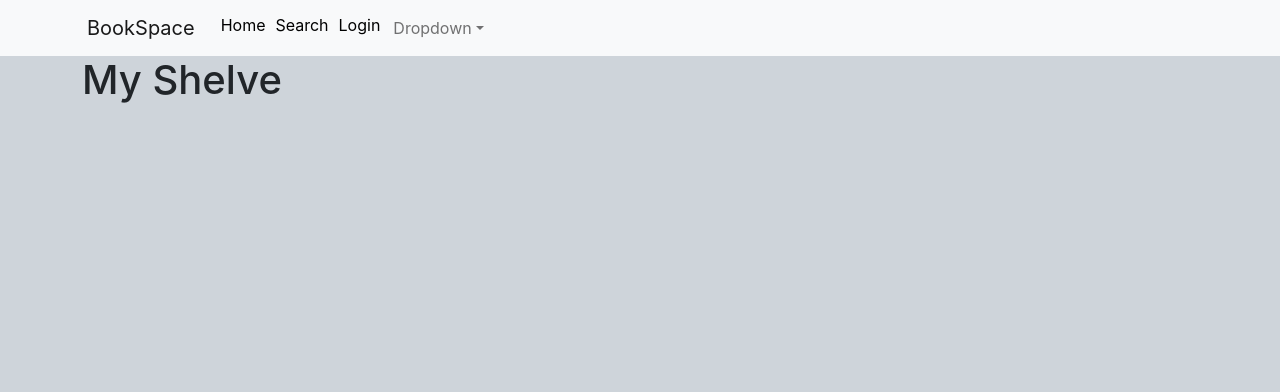
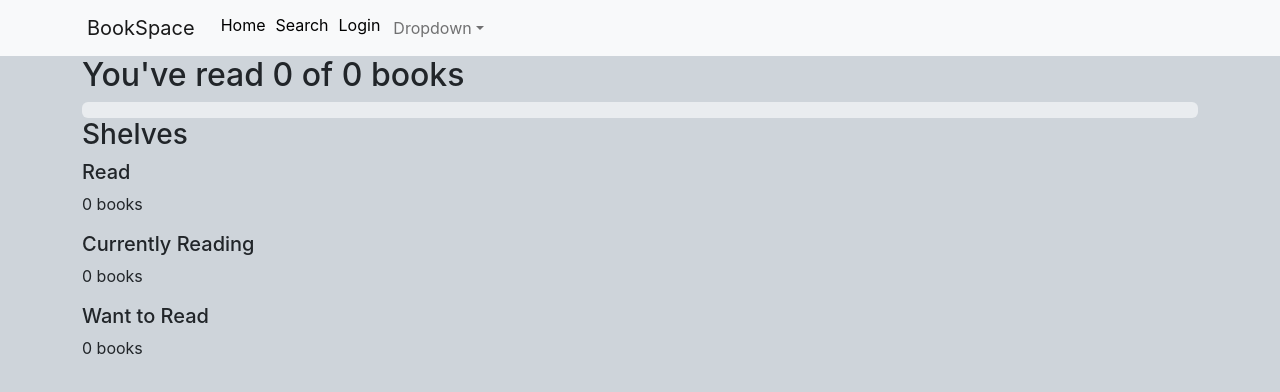
Before and after one commit to Zayd-R/bookspace-django-backend, a React (Create React App) app in the folder frontend/books/: page /my-shelve in a window 1280 px wide. Shown: the top 392 px of the page. Built offline with nearby package versions, Linux system fonts and the light colour scheme.

Commit message:
Progress with user shelve

```diff
--- a/frontend/books/src/App.js
+++ b/frontend/books/src/App.js
@@ -27,15 +27,18 @@ import BookService from './services/books'
 
 function App() {
   const [data, setData] = useState([])
+  const [userBooks, setUserBooks] = useState([])
   const user = useSelector((state) => state.user)
   const dispatch = useDispatch()
   // console.log(user)
   // make sure to not run this hook unless there is a user , or the server will not reponse and the frontend will get error
-  useEffect(()=>{
-    if(user){
-      BookService.getUserBooks()
+  useEffect(() => {
+    if (user) {
+      BookService.getUserBooks().then((initialUserBooks) =>
+        setUserBooks(initialUserBooks)
+      )
     }
-  },[user])
+  }, [user])
 
   useEffect(() => {
     const booksData = JSON.parse(window.localStorage.getItem('lastSearch'))
@@ -166,7 +169,10 @@ function App() {
           />
 
           <Route path='/login' element={<LoginForm />} />
-          <Route path='/my-shelve' element={<UserShelve />} />
+          <Route
+            path='/my-shelve'
+            element={<UserShelve userBooks={userBooks} />}
+          />
         </Routes>
       </div>
     </>
--- a/frontend/books/src/componets/Books.js
+++ b/frontend/books/src/componets/Books.js
@@ -11,11 +11,12 @@ const Books = ({ data }) => {
   const PAGES = Math.round(data.length / DATA_LIMIT)
   const lastSearch = JSON.parse(window.localStorage.getItem('lastSearch'))
   const [currentPage, setCurrentPage] = useState(lastSearch?.currentPage || 1)
-  const [currentSearch, setCurrentSearch] = useState(lastSearch?.query || null)
+  const [currentSearch, setCurrentSearch] = useState(lastSearch?.query || '')
   const padding = {
     padding: 50,
   }
 
+  // Persisted pagination
   useEffect(() => {
     if (lastSearch?.query) setCurrentSearch(lastSearch.query)
     if (lastSearch?.query === currentSearch) {
--- a/frontend/books/src/componets/UserShelve.js
+++ b/frontend/books/src/componets/UserShelve.js
@@ -1,5 +1,69 @@
-const UserShelve = () => {
-  return <h1>My Shelve</h1>
+import ProgressBar from 'react-bootstrap/ProgressBar'
+
+const AlreadyReadSummary = ({ books }) => {
+  const numberOfBooks = books.length === 1 ? 'book' : 'books'
+
+  return (
+    <>
+      <h5>Read</h5>
+      <p>
+        {books.length || 0} {numberOfBooks}
+      </p>
+    </>
+  )
+}
+
+const CurrentlyReadingSummary = ({ books }) => {
+  const numberOfBooks = books.length === 1 ? 'book' : 'books'
+
+  return (
+    <>
+      <h5>Currently Reading</h5>
+      <p>
+        {books.length || 0} {numberOfBooks}
+      </p>
+    </>
+  )
+}
+
+const ToReadSummary = ({ books }) => {
+  const numberOfBooks = books.length === 1 ? 'book' : 'books'
+
+  return (
+    <>
+      <h5>Want to Read</h5>
+      <p>
+        {books.length || 0} {numberOfBooks}
+      </p>
+    </>
+  )
+}
+
+const UserShelve = ({ userBooks }) => {
+  const booksRead = userBooks.filter((books) => books.book_state === 'read')
+  const booksReading = userBooks.filter(
+    (books) => books.book_state === 'reading'
+  )
+  const toRead = userBooks.filter((books) => books.book_state === 'toRead')
+
+  return (
+    <>
+      <h2>
+        You've read {booksRead.length} of {userBooks.length} books
+      </h2>
+      <ProgressBar now={(booksRead.length / userBooks.length) * 100} />
+      <h3>Shelves</h3>
+      <div onClick={() => console.log('clicked')}>
+        <AlreadyReadSummary books={booksRead} />
+      </div>
+      <div onClick={() => console.log('clicked')}>
+        <CurrentlyReadingSummary books={booksReading} />
+      </div>
+      <div onClick={() => console.log('clicked')}>
+        <ToReadSummary books={toRead} />
+      </div>
+    </>
+  )
 }
 
 export default UserShelve
--- a/frontend/books/src/services/books.js
+++ b/frontend/books/src/services/books.js
@@ -1,33 +1,36 @@
 import axios from 'axios'
 import logService from './login'
-const baseUrl = "http://127.0.0.1:8000/books-api/books/"
+const baseUrl = 'http://127.0.0.1:8000/books-api/books/'
 
 // for each user just send the token and you will get all the books with difrrent states for that user
-const getUserBooks = ()=>{
-    axios.get(baseUrl, logService.config())
-    .then(response=>console.log(response.data))
-    .catch(error=>console.log(error))
+const getUserBooks = () => {
+  const request = axios.get(baseUrl, logService.config())
+
+  return request
+    .then((response) => response.data)
+    .catch((error) => console.log(error))
 }
 
-
-const addNewBook = (newBook)=>{
-    axios.post(baseUrl, newBook ,logService.config())
-    .then(response=>console.log(response.data))
-    .catch(error=>console.log(error))
+const addNewBook = (newBook) => {
+  axios
+    .post(baseUrl, newBook, logService.config())
+    .then((response) => console.log(response.data))
+    .catch((error) => console.log(error))
 }
 // remeber to include all fields that were sent to from the server , including the user id which you can get it from the global state (user.user_id)
 
-const updateState = (book_id,bookToUpdate)=>{
-    axios.put(`${baseUrl}/${book_id}`,bookToUpdate, logService.config())
-    .then(response=>console.log(response.data))
-    .catch(error=>console.log(error))
+const updateState = (book_id, bookToUpdate) => {
+  axios
+    .put(`${baseUrl}/${book_id}`, bookToUpdate, logService.config())
+    .then((response) => console.log(response.data))
+    .catch((error) => console.log(error))
 }
 
-
-const deleteBook = (book_id)=>{
-    axios.delete(`${baseUrl}/${book_id}`, logService.config())
-    .then(response=>console.log(response.data))
-    .catch(error=>console.log(error))
+const deleteBook = (book_id) => {
+  axios
+    .delete(`${baseUrl}/${book_id}`, logService.config())
+    .then((response) => console.log(response.data))
+    .catch((error) => console.log(error))
 }
 
-export default {getUserBooks, addNewBook, updateState, deleteBook}
+export default { getUserBooks, addNewBook, updateState, deleteBook }
```
Also changed, not shown: frontend/books/src/componets/AlreadyReadList.js (added, +9 -0 lines), 1 other file (tests, documents, lock files or other folders).
